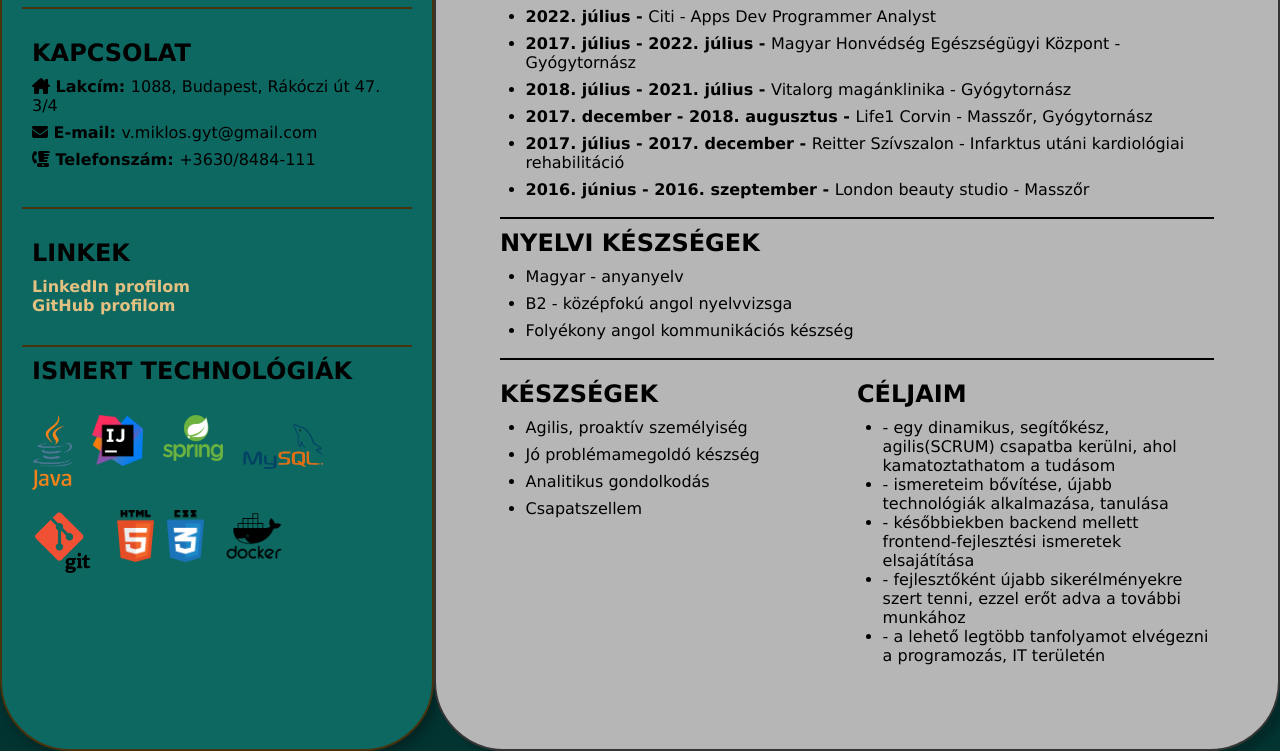
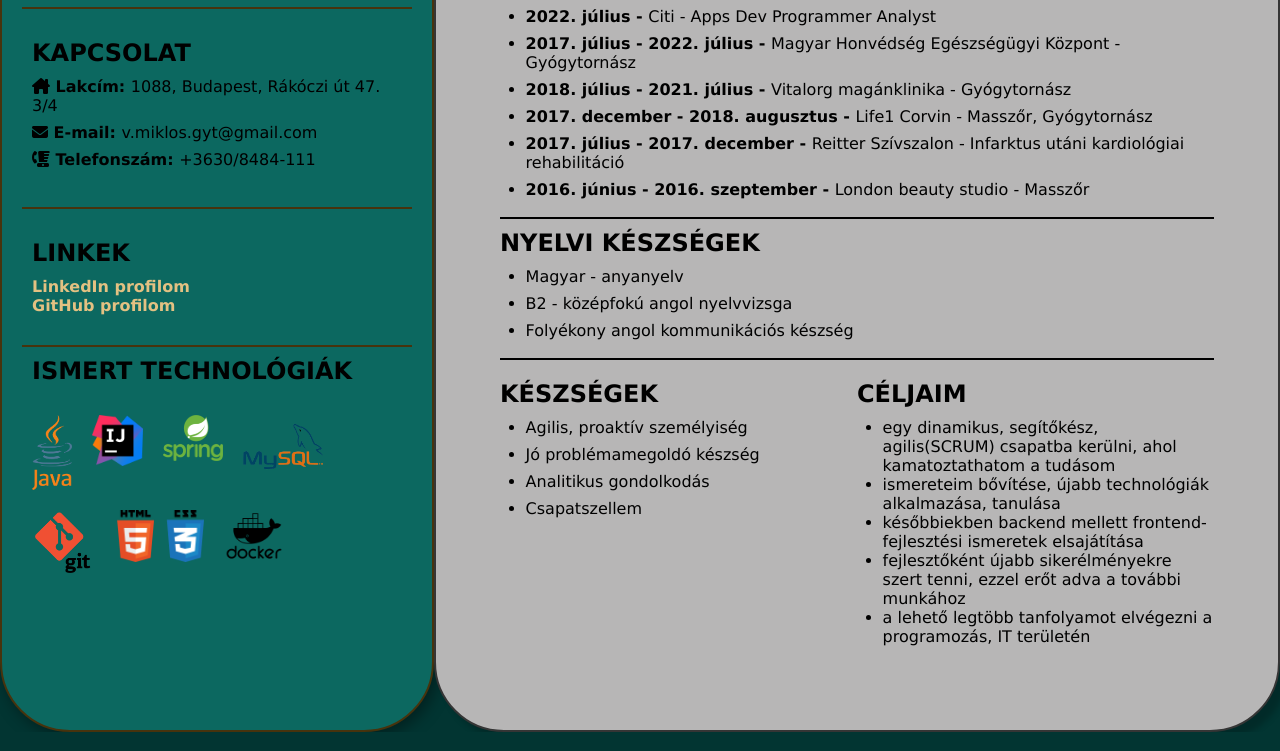
Before and after one commit to mikica01/CV, a plain HTML site: page index.html in a window 1280 px wide. Shown: the part 525-1276 px from the top of the page. Drawn offline with Linux system fonts and the light colour scheme.

Commit message:
updates on cv

```diff
--- a/index.html
+++ b/index.html
@@ -140,11 +140,11 @@
                 <div class="goals">
                     <h2>CÉLJAIM</h2>
                     <ul>
-                        <li>- egy dinamikus, segítőkész, agilis(SCRUM) csapatba kerülni, ahol kamatoztathatom a tudásom</li>
-                        <li>- ismereteim bővítése, újabb technológiák alkalmazása, tanulása</li>
-                        <li>- későbbiekben backend mellett frontend-fejlesztési ismeretek elsajátítása</li>
-                        <li>- fejlesztőként újabb sikerélményekre szert tenni, ezzel erőt adva a további munkához</li>
-                        <li>- a lehető legtöbb tanfolyamot elvégezni a programozás, IT területén</li>
+                        <li> egy dinamikus, segítőkész, agilis(SCRUM) csapatba kerülni, ahol kamatoztathatom a tudásom</li>
+                        <li> ismereteim bővítése, újabb technológiák alkalmazása, tanulása</li>
+                        <li> későbbiekben backend mellett frontend-fejlesztési ismeretek elsajátítása</li>
+                        <li> fejlesztőként újabb sikerélményekre szert tenni, ezzel erőt adva a további munkához</li>
+                        <li> a lehető legtöbb tanfolyamot elvégezni a programozás, IT területén</li>
                     </ul>
                 </div>
             </div>
```
